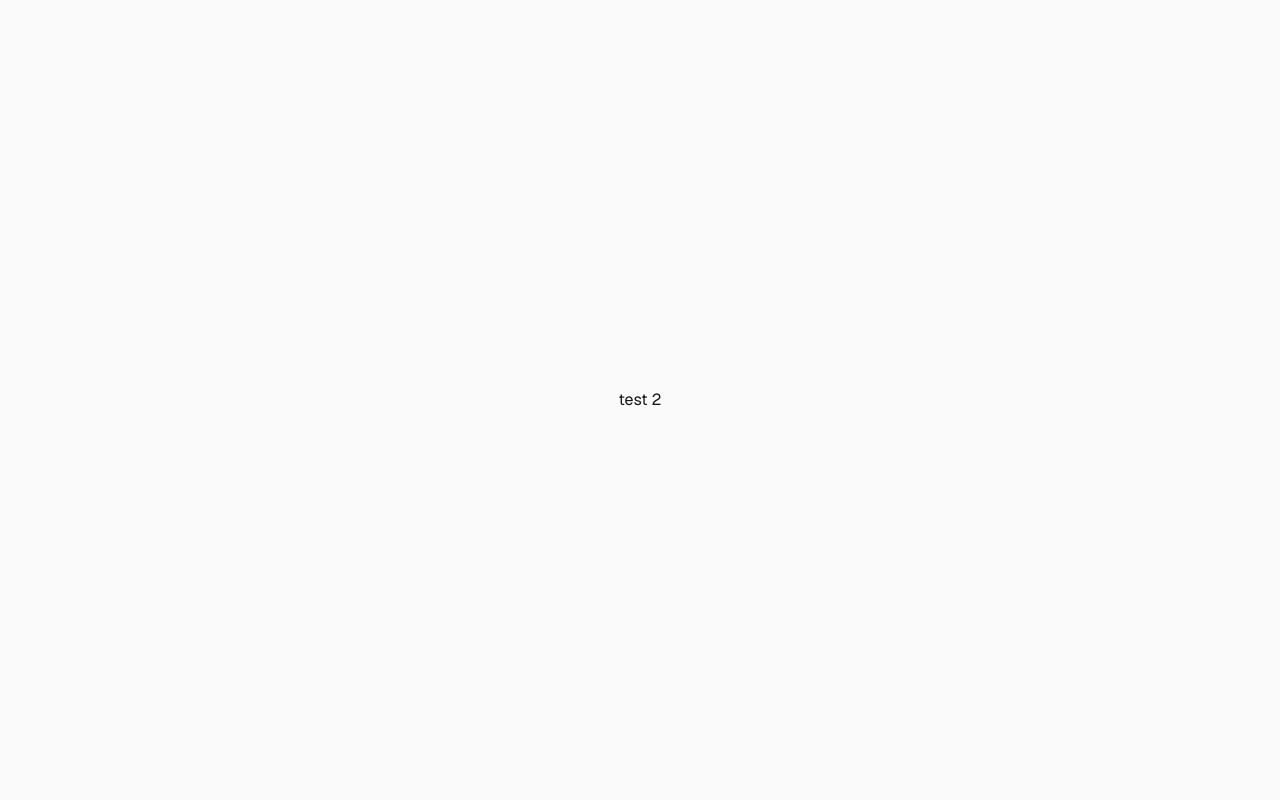
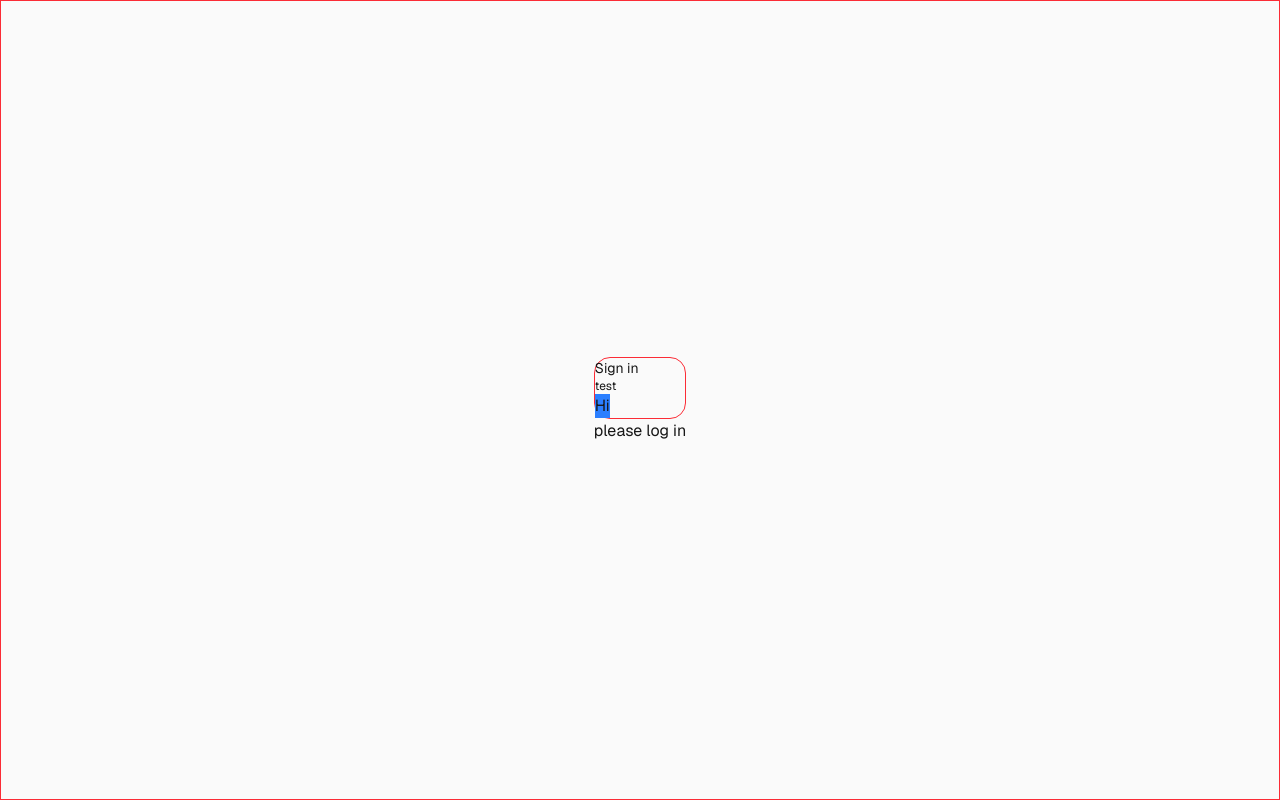
Before and after one commit to Charlie-H7/Application-Tracker, a Next.js app: page / in a window 1280 px wide. Built offline with nearby package versions, Linux system fonts and the light colour scheme.

Commit message:
Skeleton components and planning

```diff
--- a/app/components/ApplicationShell.tsx
+++ b/app/components/ApplicationShell.tsx
@@ -4,10 +4,14 @@ The main idea of this is to
 2. Allow user to make submissions of jobs they are applying for -> handle in separate comp
 3. on submit send that to a database (supabase) and track it there -< handle in 3rd separate com
 */
-
+import AuthComp from "./AuthComp";
 // DOM root entry "top level component"
 export default function ApplicationShell(){
     return(
-        <>test 2</>
+        <div className="">
+            <AuthComp />
+            {/* need to be able to tell if the login was successful in order to continue/remove auth panel */}
+            {/* {loggedInState ? <COMP/> : null (do nothing and wait until logged in)} */}
+        </div>
     );
 }
--- /dev/null
+++ b/app/components/AuthComp.tsx
@@ -0,0 +1,42 @@
+// For right now the idea behind this code is to implement react state, to (for right now) click
+// a button to emulate being logged in
+"use client"
+import { useState } from "react";
+
+
+
+
+
+export default function AuthComp(){
+    // State
+    const [clicked, setClick] = useState(false)
+
+    // Handlers
+    async function HandleClick(){
+        setClick(true)
+    }
+
+    return(
+        <div>
+            <div className="rounded-2xl border border-red-500">
+                <div className="text-sm">Sign in</div>
+                <div className="text-xs">test</div>
+                <button className="bg-blue-500" onClick={HandleClick}>Hi</button>
+            </div>
+            {clicked ? <div>you logged in!</div> : <div>please log in</div>} {/* Conditional rendering in tsx */}
+        </div>
+    );
+}
+
+// <form action="mt-4 grid gap-3 sm:grid-cols-2">
+//                     <label>Email</label>
+//                     <span className="mb-1.5 block text-xs font-medium text-zinc-500 dark:text-zinc-400">
+//                         Email
+//                     </span>
+//                     <input
+//                         type="email"
+//                         autoComplete="email"
+//                         required
+//                         className="w-full rounded-lg border border-zinc-200 bg-white px-3 py-2 text-sm outline-none dark:border-zinc-700 dark:bg-zinc-900"
+//                     />
+//                 </form>
--- a/app/page.tsx
+++ b/app/page.tsx
@@ -3,7 +3,7 @@ import ApplicationShell from "./components/ApplicationShell";
 
 export default function Home() {
   return (
-    <div className="flex flex-col flex-1 items-center justify-center bg-zinc-50 font-sans dark:bg-black">
+    <div className="border border-red-500 flex flex-col flex-1 items-center justify-center bg-zinc-50 font-sans dark:bg-black">
       <ApplicationShell />
     </div>
   );
```
